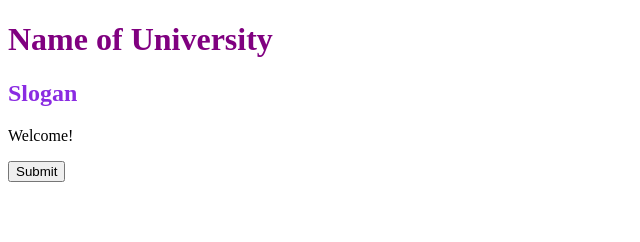
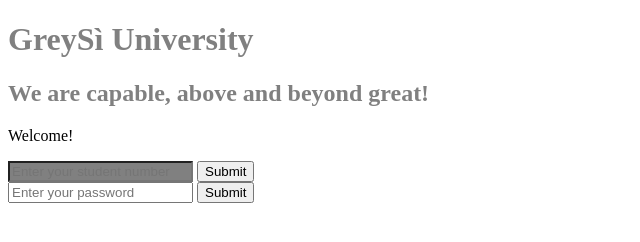
Before and after one commit to MasindiManaga/Navigating-a-developer-journey, a plain HTML site: page index.html in a window 1280 px wide. Shown: the whole page, without its empty margins (0-640 px from the left). Drawn offline with Linux system fonts and the light colour scheme.

Commit message:
changes to html and css

```diff
--- a/index.html
+++ b/index.html
@@ -1,21 +1,29 @@
 <!DOCTYPE html>
 <html lang="en">
+
 <head>
     <meta charset="UTF-8">
     <meta name="viewport" content="width=device-width, initial-scale=1.0">
     <title>mystudentportal</title>
     <link rel="stylesheet" href="style.css" />
 </head>
+
 <body>
-<h1>Name of University</h1>
-<h2>Slogan</h2>
+    <h1>GreySì University</h1>
+    <h2>We are capable, above and beyond great!</h2>
 
-<p> Welcome!</p>
-<form id="landingPage" >
-    <input type="submit" placeholder="Enter your student number">
-</form>
-<script src="script.js"></script>
+    <p> Welcome!</p>
+    <form id="landingPage">
+        <input type="text" placeholder="Enter your student number" id="text">
+        <input type="submit">
+        <br>
+        <input type="password" placeholder="Enter your password">
+        <input type="submit">
+
+    </form>
+    <script src="script.js"></script>
 </body>
+
 </html>
 
 <!--Student Portal-->
--- a/style.css
+++ b/style.css
@@ -1,7 +1,19 @@
 h1 {
-    color: purple;
+    color: gray;
 }
 
 h2 {
-    color: blueviolet;
+    color: grey;
 }
+
+#text{
+    color: #fff;
+    background-color: grey;
+    transition: all 200ms ease-in-out;
+    border-radius: 1pt solid;
+}
+
+#text :hover {
+    color: grey;
+    background-color: #fff;
+}
```
